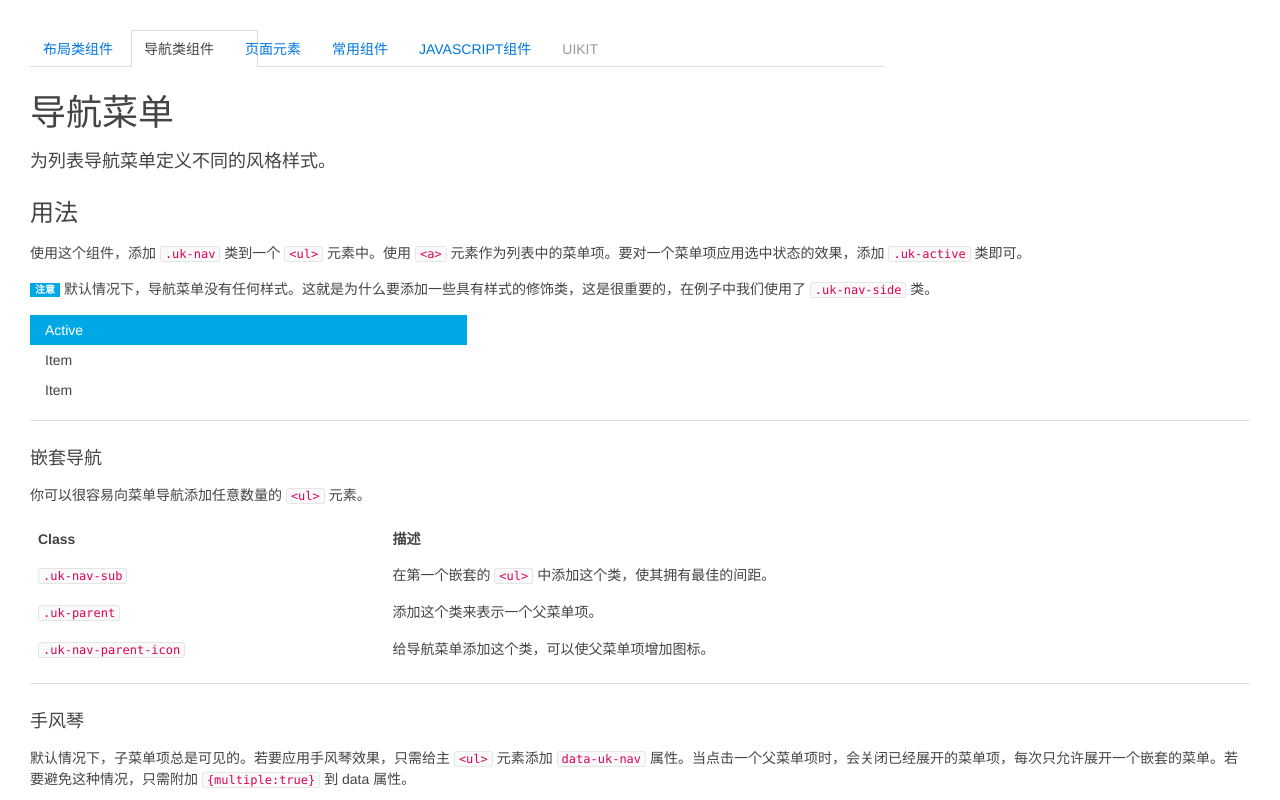
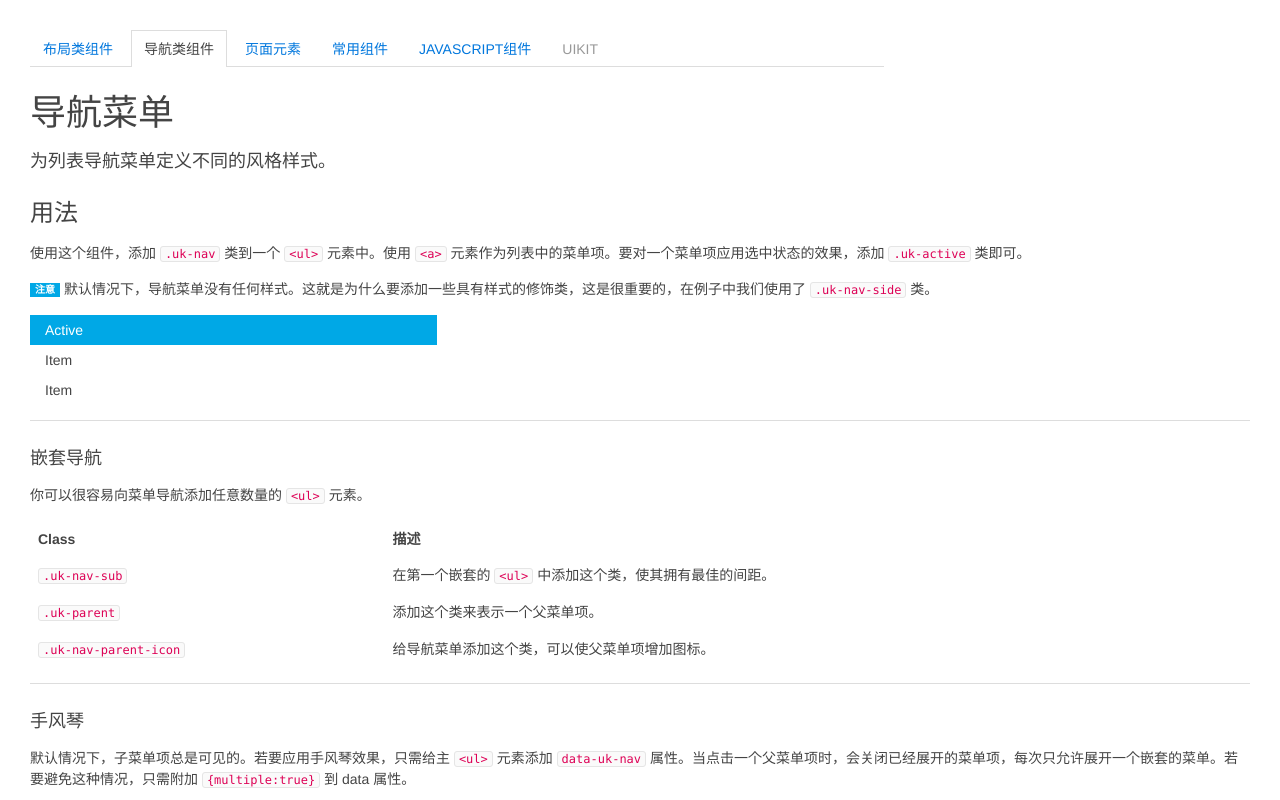
Before and after one commit to frontl/uik1, a plain HTML site: page index.html in a window 1280 px wide. Shown: the top 800 px of the page. Drawn offline with Linux system fonts and the light colour scheme.

Commit message:
Update index.html

```diff
--- a/index.html
+++ b/index.html
@@ -30,11 +30,6 @@ code{
 	background-color: pink;
 
 }
-	a{
-	height:100%;
-	width:100%;
-		display:inline-block;
-	}
 
 </style>
 <body>
```
